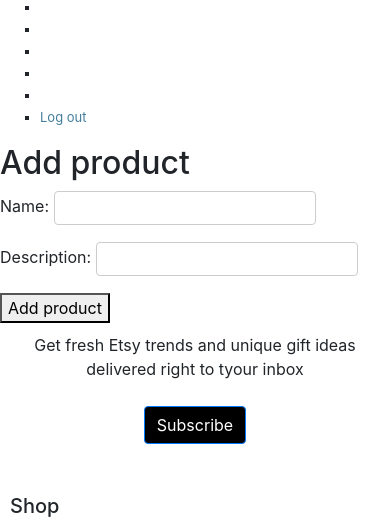
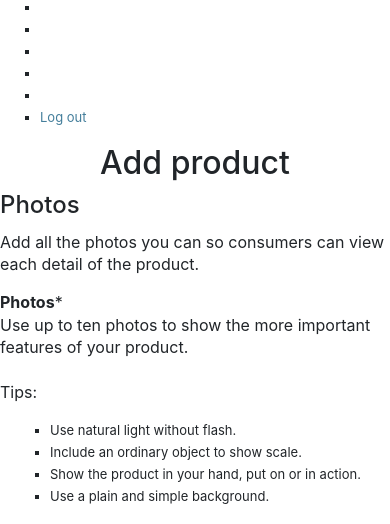
Before and after one commit to UB-ES-2018/etsy, a Django app: page /shop/1/product/ in a window 390 px wide; the page is wider, and only the part inside the window is pictured. Shown: the part 2315-2839 px from the top of that part. Run offline with Django 3.2, Linux system fonts and the light colour scheme; the visitor is signed in with stand-in values (Sample User, id 1); some libraries are stand-ins or nearby versions; some web fonts are replaced.

Commit message:
Created template and CSS for product creation, just with name and description

```diff
--- a/web/etsy/etsy_core/templates/create_product.html
+++ b/web/etsy/etsy_core/templates/create_product.html
@@ -1,9 +1,120 @@
 {% extends "base.html" %}
+
 {% block content %}
-<h2>Add product</h2>
+
+<link href="/static/admin/css/create_product.css" rel="stylesheet" type="text/css" />
+
+<h2><center>Add product</center></h2>
 <form method="post">
-    {% csrf_token %}
-    {{ form.as_p }}
-    <button type="submit">Add product</button>
+	{% csrf_token %}
+
+		<div class = "panel-group">
+			<div class = "panel panel-default">
+				<div class = "panel-heading">
+					<h4>Photos</h4>
+					<p>
+					Add all the photos you can so consumers can view each detail of the product.
+					</p>
+				</div>
+
+				<div class = "panel-body">
+					<div class = "row">
+						<div class = "col-sm-4">
+							<p>
+							<b>Photos</b>*<br>
+							Use up to ten photos to show the more important features of your product.
+							<br><br>
+							Tips:
+								<ul style = "margin-left: 10px;">
+									<li>Use natural light without flash.</li>
+									<li>Include an ordinary object to show scale.</li>
+									<li>Show the product in your hand, put on or in action.</li>
+									<li>Use a plain and simple background.</li>
+								</ul>
+							</p>
+						</div>
+
+						<div class = "col-sm-8">
+							<div class = "row" id="photos_grid">
+								<!-- Script at the end adds the photos -->
+							</div>
+						</div>
+					</div>
+				</div>
+
+			</div> <!-- End of panel -->
+
+			<br><br><br>
+
+			<div class = "panel panel-default">
+				<div class = "panel-heading">
+					<h4>Product information</h4>
+					<p>
+					Tell the world why they are going to love your product.
+					</p>
+				</div>
+				<div class = "panel-body">
+					<div class = "row" style="margin-left: 20px;">
+						<div class = "col-sm-4">
+							<h4>{{ form.name.label_tag }}</h4>
+							<p>
+							Include key words that consumers would use to find this product.
+							</p>
+						</div>
+
+						<div class = "col-sm-8">
+							{{ form.name }}
+						</div>
+					</div>
+
+					<div class = "row" style="margin-left: 20px; margin-top: 20px;">
+						<div class = "col-sm-4">
+							<h4>{{ form.description.label_tag }}</h4>
+							<p>
+							Start with a brief description of the best qualities of the product.<br>
+							<br>
+							Add data about its dimensions and the main characteristics in an easy to read list.<br>
+							<br>
+							Say something about the process and histoy that lie behind the product.
+							</p>
+						</div>
+
+						<div class = "col-sm-8" style="align: center;">
+							<textarea class="textarea" name="description" id="description" rows="16" data-field="description" style="overflow: hidden; height: 296px; width: 592px;"></textarea>
+						</div>
+					</div>
+				</div>
+			</div>
+		</div>
+
+		<div class="col text-center" style="margin-top: 20px; margin-bottom: 20px;">
+		<button class="btn btn-primary" style="background-color: orange; border-color: orange;" type="submit">Add product</button>
+		</div>
 </form>
 {% endblock %}
+
+{% block scripts %}
+<script>
+	var images = ["https://www.etsy.com/images/seller-tools/add-photos-placeholders/placeholder-1.0000.svg",
+				"https://www.etsy.com/images/seller-tools/add-photos-placeholders/placeholder-2.0000.svg",
+				"https://www.etsy.com/images/seller-tools/add-photos-placeholders/placeholder-3.0000.svg",
+				"https://www.etsy.com/images/seller-tools/add-photos-placeholders/placeholder-4.0000.svg",
+				"https://www.etsy.com/images/seller-tools/add-photos-placeholders/placeholder-5.0000.svg",
+				"https://www.etsy.com/images/seller-tools/add-photos-placeholders/placeholder-6.0000.svg",
+				"https://www.etsy.com/images/seller-tools/add-photos-placeholders/placeholder-7.0000.svg",
+				"https://www.etsy.com/images/seller-tools/add-photos-placeholders/placeholder-8.0000.svg",
+				"https://www.etsy.com/images/seller-tools/add-photos-placeholders/placeholder-9.0000.svg",
+				"https://www.etsy.com/images/seller-tools/add-photos-placeholders/placeholder-10.0000.svg",];
+
+	var imageHTMLFirst = "<div class = 'col-xs-1'><img alt='' src='";
+	var imageHTMLLast  = "' style = 'width: 150px; height: 150px; margin: 4px;'></div>";
+
+	document.getElementById('photos_grid').innerHTML = '';
+
+	var i;
+	for (i = 0; i < 10; i++) {
+		document.getElementById('photos_grid').innerHTML += imageHTMLFirst + images[i] + imageHTMLLast;
+	}
+
+</script>
+{% endblock %}
```
Also changed, not shown: 1 other file.
